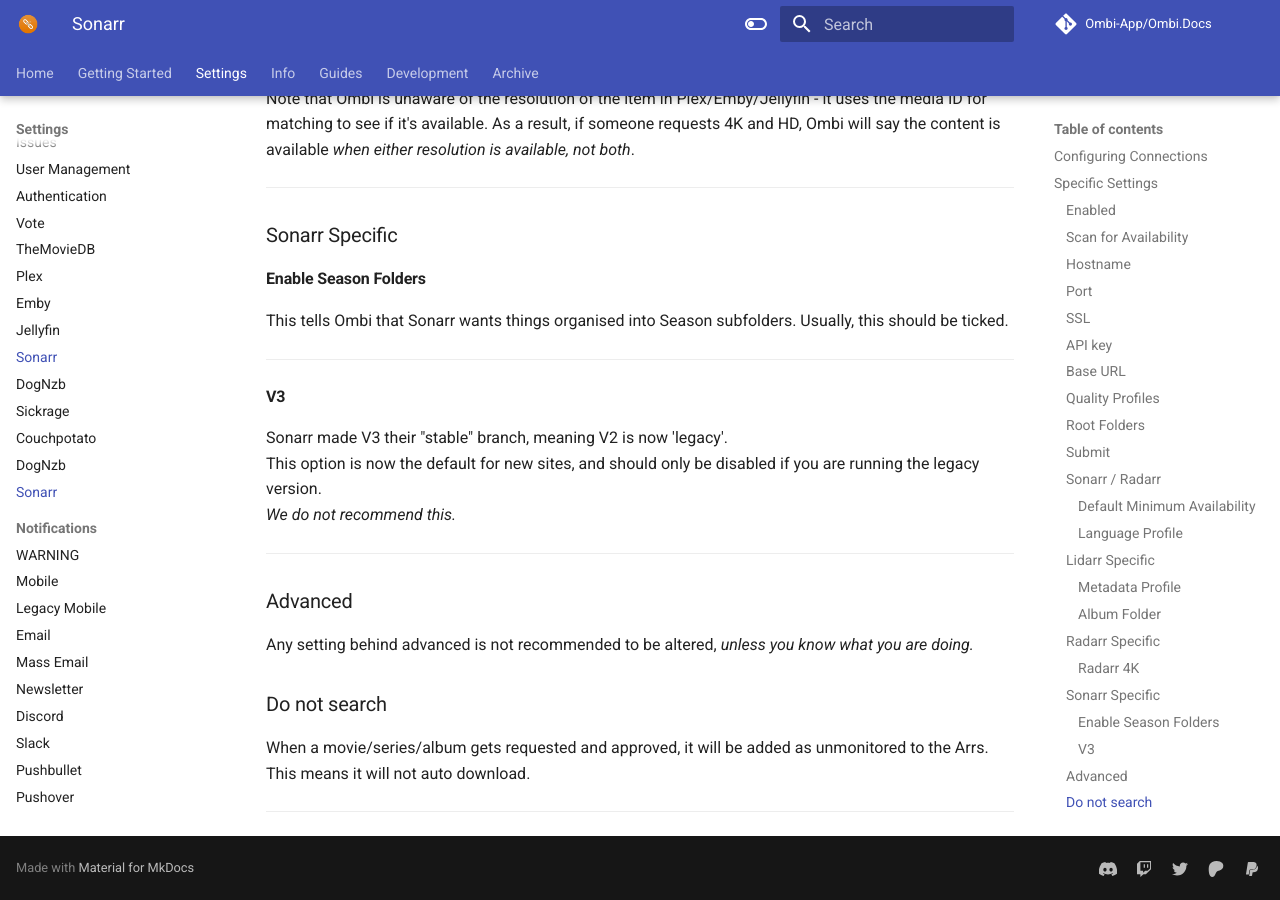
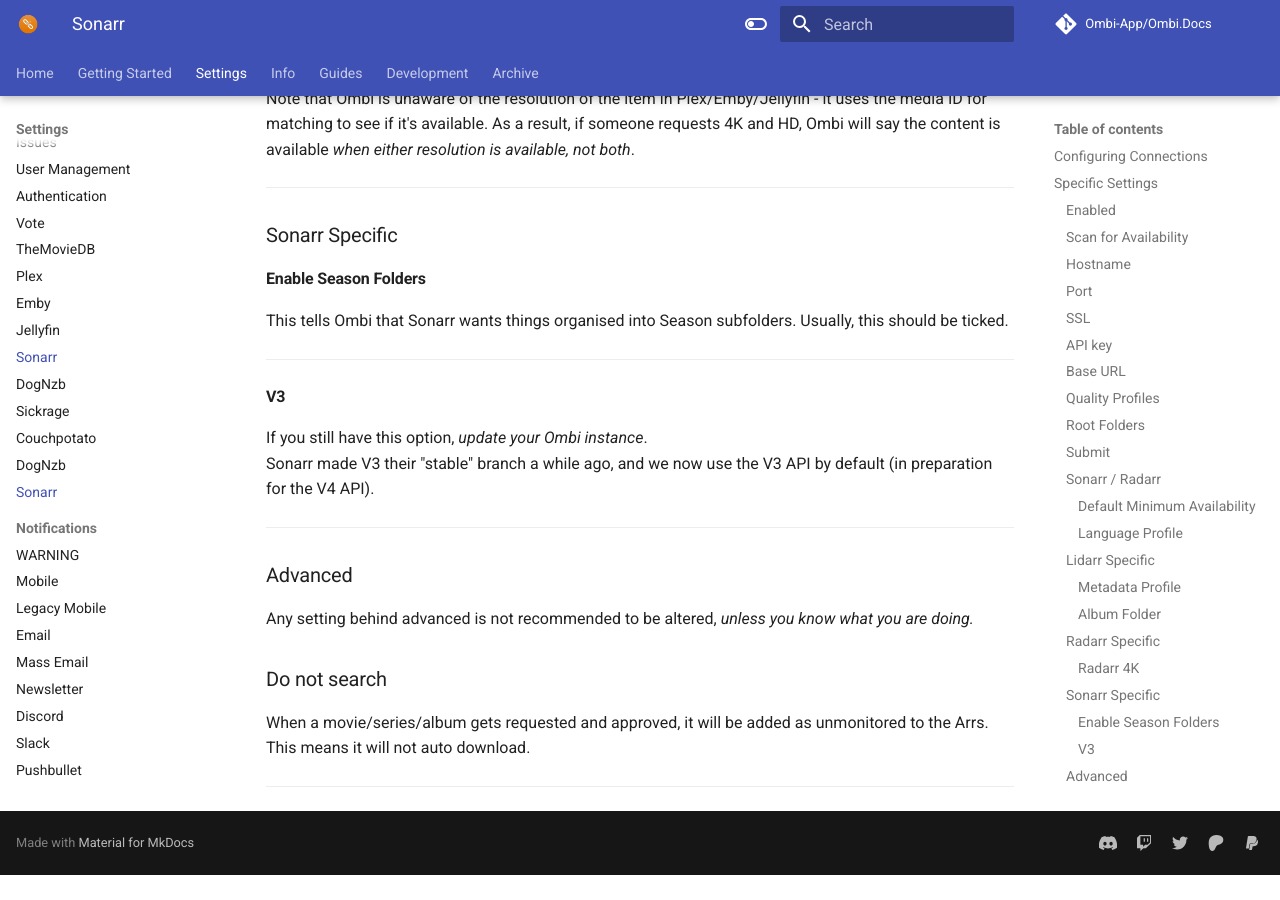
Before and after one commit to Ombi-app/Ombi.Docs, an MkDocs documentation site: the page built from docs/settings/all-the-arrs.md, in a window 1280 px wide and 900 px high, scrolled down 5008 px. Built offline with MkDocs 1.6.1 and Material for MkDocs 9.7.7, drawn with Linux system fonts in a browser that asks for light colours; comment, search, counter and statistics services are not loaded; after the commit the page ends 5883 px from its top, so only the background shows below that.

Commit message:
Update sonarr v3 option

```diff
--- a/docs/settings/all-the-arrs.md
+++ b/docs/settings/all-the-arrs.md
@@ -172,9 +172,8 @@
 
 #### V3
 
-Sonarr made V3 their "stable" branch, meaning V2 is now 'legacy'.
-This option is now the default for new sites, and should only be disabled if you are running the legacy version.
-_We do not recommend this._
+If you still have this option, _update your Ombi instance_.
+Sonarr made V3 their "stable" branch a while ago, and we now use the V3 API by default (in preparation for the V4 API).
 ***
 
 ### Advanced
```
